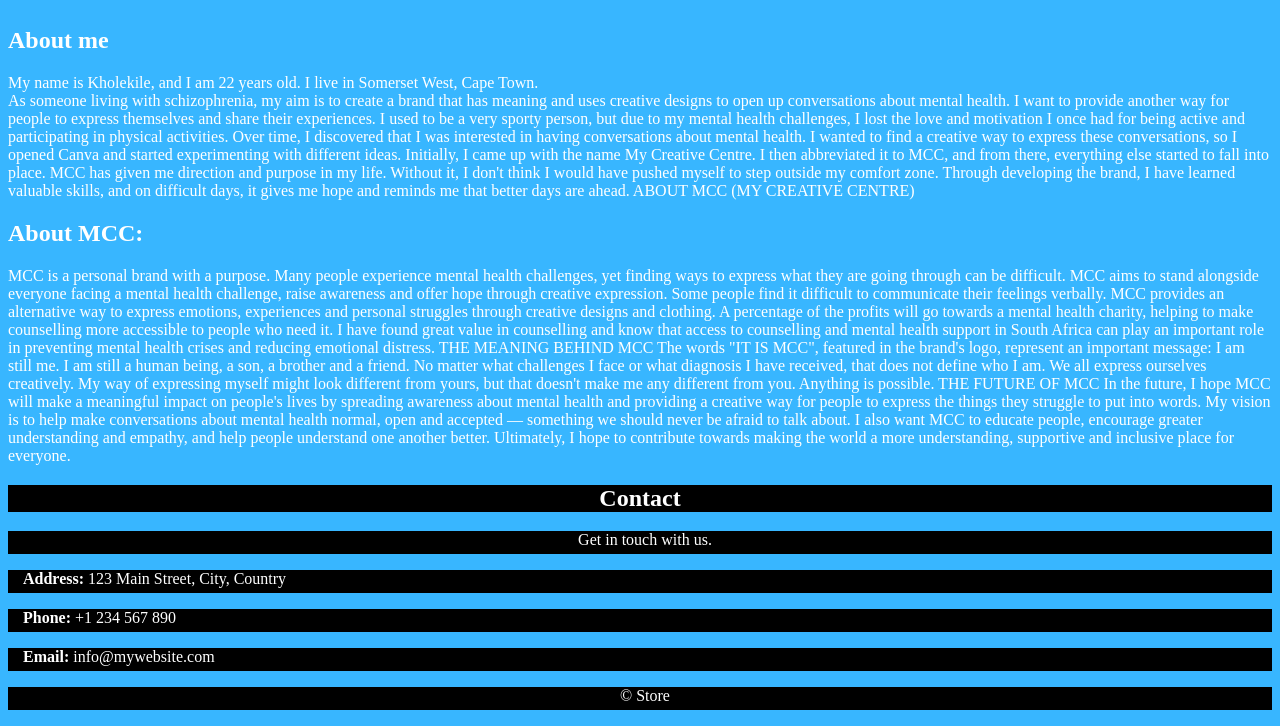
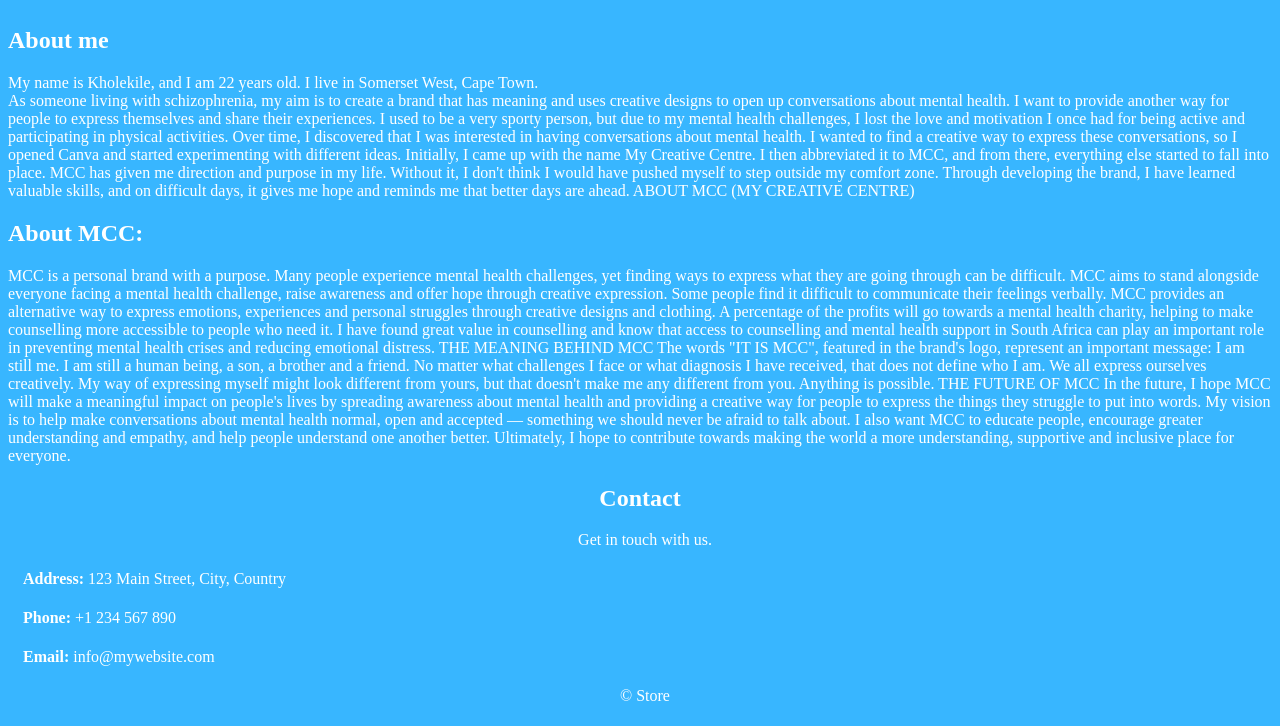
Before and after one commit to khruschev20/It_Is_Me_Shop, a plain HTML site: page index.html in a window 1280 px wide. Shown: the part 1062-1788 px from the top of the page. Drawn offline with Linux system fonts and the light colour scheme.

Commit message:
Update style.css

```diff
--- a/style.css
+++ b/style.css
@@ -181,26 +181,26 @@ html {
 
 
 footer h2{
-    background-color: black !important;
+   /* background-color: black !important;*/
     color: white !important;
     text-align: center !important;
 }
 
 footer p{
-    background-color: black !important;
+    /* background-color: black !important;*/
     color: white !important;
     padding: 0 5px 5px 15px !important;
 
 }
 
 footer b{
-    background-color: black !important;
+    /* background-color: black !important;*/
     color: white !important;
 
 }
 
 .contact-info{
-    background-color: black;
+    /*background-color: black;*/
     color: white;
     text-align: center;
 }
```
